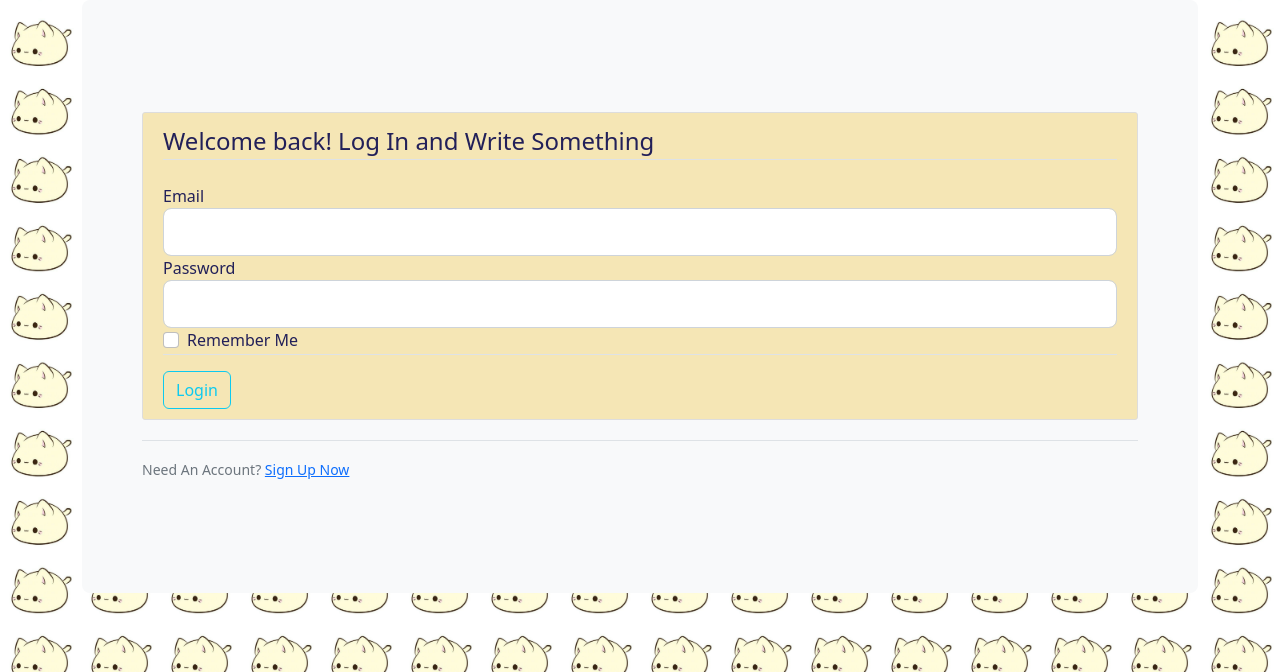
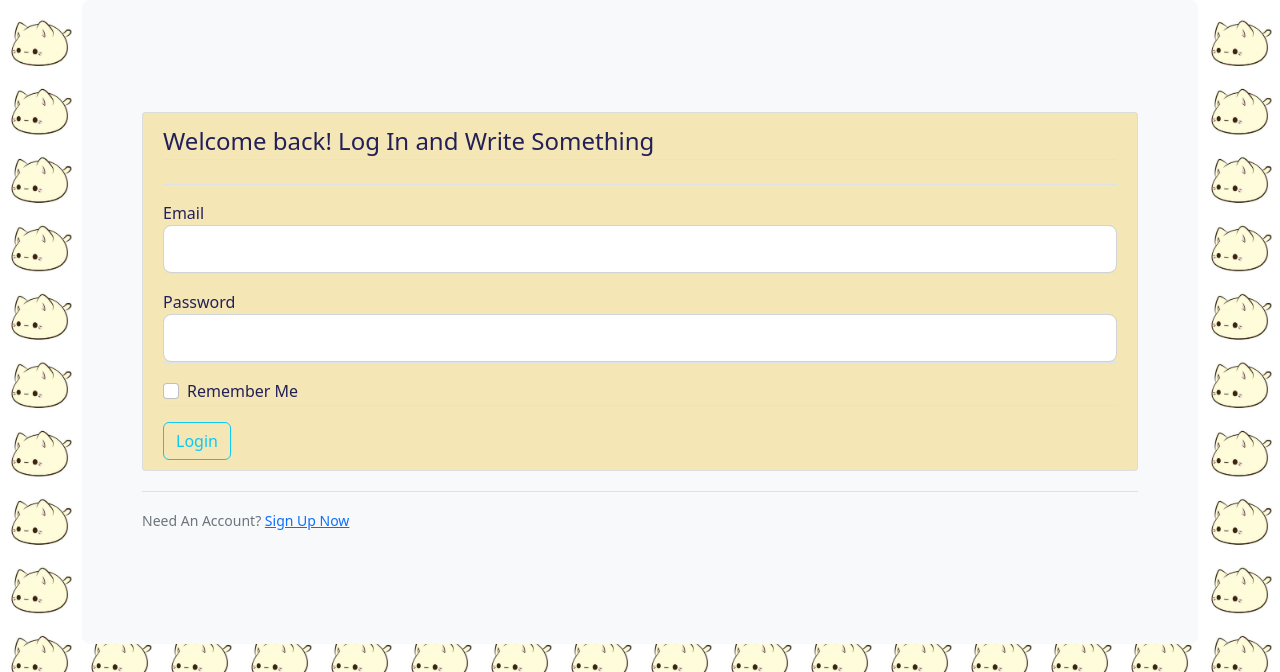
Before and after one commit to slobodeniukY/MyBlog_FinalProject-CS50-, a Flask app: page /login in a window 1280 px wide. Shown: the part 128-800 px from the top of the page. Run offline with Flask 2, Linux system fonts and the light colour scheme; some libraries are stand-ins or nearby versions.

Commit message:
Update login.html
border-top pt-3

```diff
--- a/flaskblog/templates/login.html
+++ b/flaskblog/templates/login.html
@@ -5,7 +5,7 @@
         <form method="POST" action="">
             {{ form.hidden_tag() }}
                 <legend class="border-bottom mb-4">Welcome back! Log In and Write Something</legend>
-                <div class="form-group">
+                <div class="form-group border-top pt-3">
                     {{ form.email.label(class="form-control-label") }}
                     {% if form.email.errors %}
                         {{ form.email(class="form-control form-control-lg is-invalid") }}
@@ -18,7 +18,7 @@
                         {{ form.email(class="form-control form-control-lg") }}
                     {% endif %}
                 </div>
-                <div class="form-group">
+                <div class="form-group border-top pt-3">
                     {{ form.password.label(class="form-control-label") }}
                     {% if form.password.errors %}
                         {{ form.password(class="form-control form-control-lg is-invalid") }}
@@ -31,7 +31,7 @@
                         {{ form.password(class="form-control form-control-lg") }}
                     {% endif %}
                 </div>
-                <div class="form-check">
+                <div class="form-check border-top pt-3">
                     {{ form.remember(class="form-check-input") }}
                     {{ form.remember.label(class="form-check-label") }}
                 </div>
```
